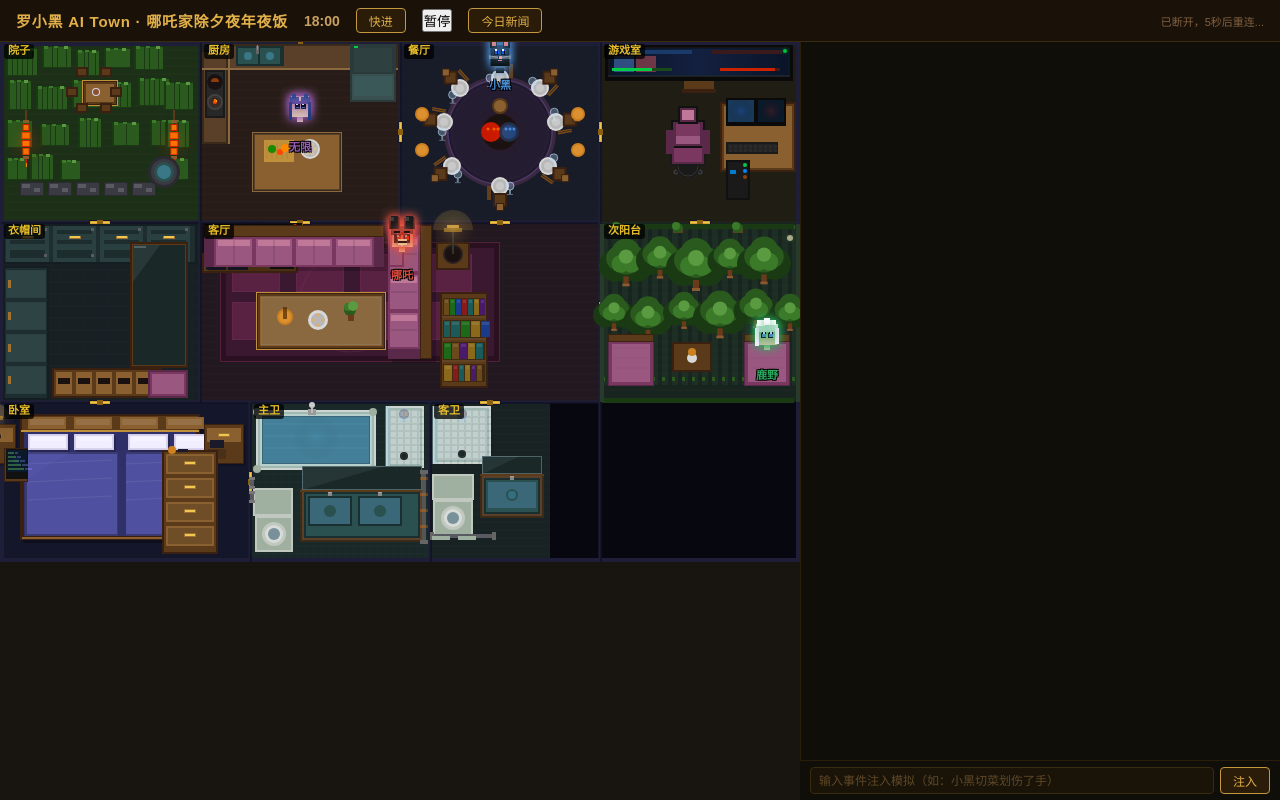
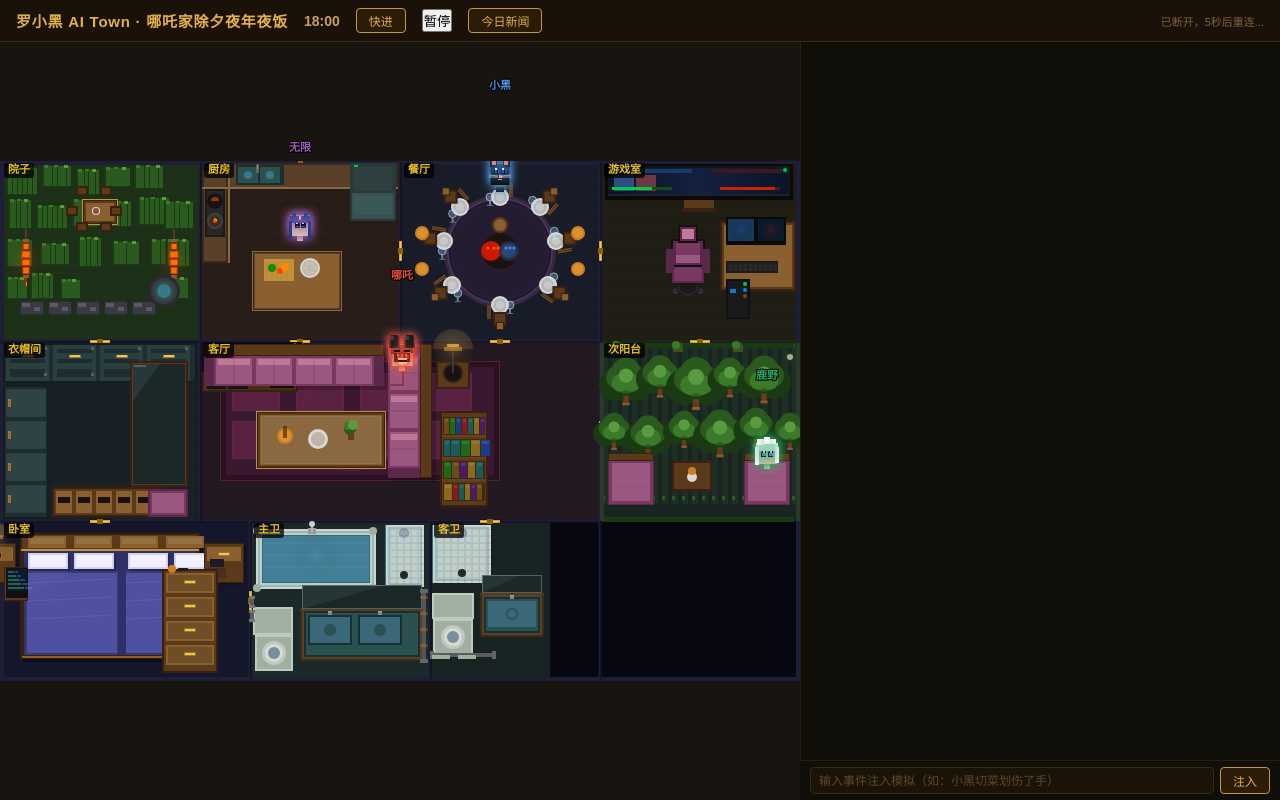
Before and after one commit to ejzhu2025/luoxiaohei-atown, a plain HTML site: page frontend/index.html in a window 1280 px wide. Drawn offline with Linux system fonts and the light colour scheme.

Commit message:
Fix agent_reaction log missing when sprite uninitialized; center canvas vertically; improve resize calculation

```diff
--- a/frontend/index.html
+++ b/frontend/index.html
@@ -62,6 +62,10 @@
     position: relative;
     background: #181410;
     overflow: hidden;
+    display: flex;
+    align-items: center;
+    justify-content: center;
+    align-self: stretch;
   }
   canvas { display: block; image-rendering: pixelated; }
   #label-overlay {
@@ -290,8 +294,10 @@
 let currentScale = 1;
 function resizeCanvas() {
   const wrap = document.getElementById('canvas-wrap');
-  const avail = Math.min(window.innerHeight - 40, window.innerWidth - 260);
-  currentScale = Math.min(1, avail / CANVAS_H);
+  const mainEl = document.getElementById('main');
+  const availH = mainEl.clientHeight || (window.innerHeight - 60);
+  const availW = (mainEl.clientWidth || window.innerWidth) - 280;
+  currentScale = Math.min(1, availH / CANVAS_H, availW / CANVAS_W);
   canvas.width = CANVAS_W;
   canvas.height = CANVAS_H;
   canvas.style.width = (CANVAS_W * currentScale) + 'px';
@@ -847,10 +853,11 @@
     case 'agent_reaction': {
       const { name, dialogue, action, mood, in_reply_to } = ev;
       const s = sprites[name];
-      if (!s) break;
-      if (mood) s.mood = mood;
-      if (dialogue && dialogue.trim()) {
-        bubbles.push({ name, text: dialogue, sx: s.x, sy: s.y, expiry: Date.now() + BUBBLE_DURATION });
+      if (s) {
+        if (mood) s.mood = mood;
+        if (dialogue && dialogue.trim()) {
+          bubbles.push({ name, text: dialogue, sx: s.x, sy: s.y, expiry: Date.now() + BUBBLE_DURATION });
+        }
       }
       const color = CHAR_COLORS[name] || '#aaa';
       addLog(
```
